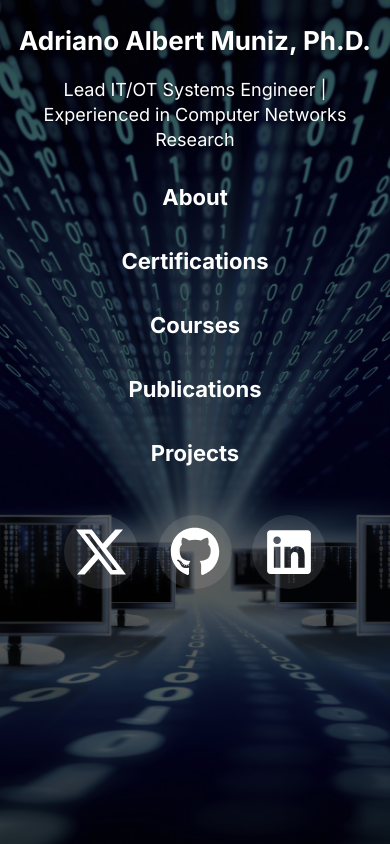
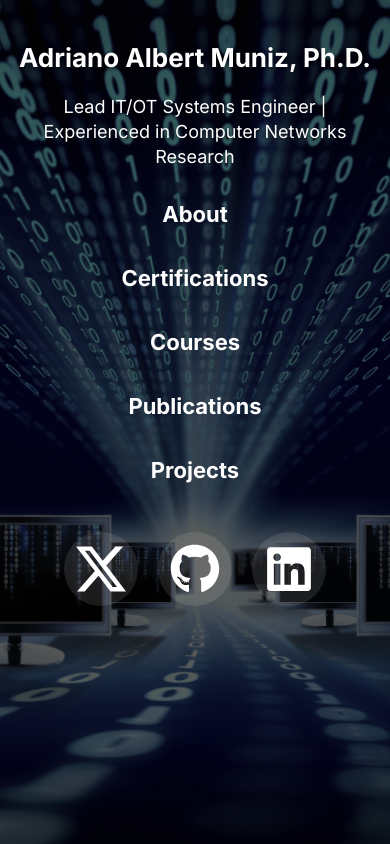
Before and after one commit to adrianoalbert/albertwebsite, a Next.js app: page / in a window 390 px wide. Built offline with nearby package versions, Linux system fonts and the light colour scheme.

Commit message:
Increase top padding on mobile devices for better spacing

```diff
--- a/src/app/globals.css
+++ b/src/app/globals.css
@@ -488,7 +488,7 @@ h3 {
 
 @media (max-width: 768px) {
   .home-content {
-    padding: 10px 15px;
+    padding: 30px 15px;
     padding-bottom: clamp(80px, 15vh, 120px);
     justify-content: flex-start;
   }
@@ -544,7 +544,7 @@ h3 {
 
 @media (max-width: 480px) {
   .home-content {
-    padding: 8px 10px;
+    padding: 25px 10px;
     padding-bottom: clamp(8px, 1.5vh, 15px);
     text-align: center;
     display: flex;
@@ -736,7 +736,7 @@ h3 {
 
 @media (max-width: 360px) {
   .home-content {
-    padding: 5px 8px;
+    padding: 20px 8px;
     padding-bottom: clamp(50px, 10vh, 80px);
   }
 
```
